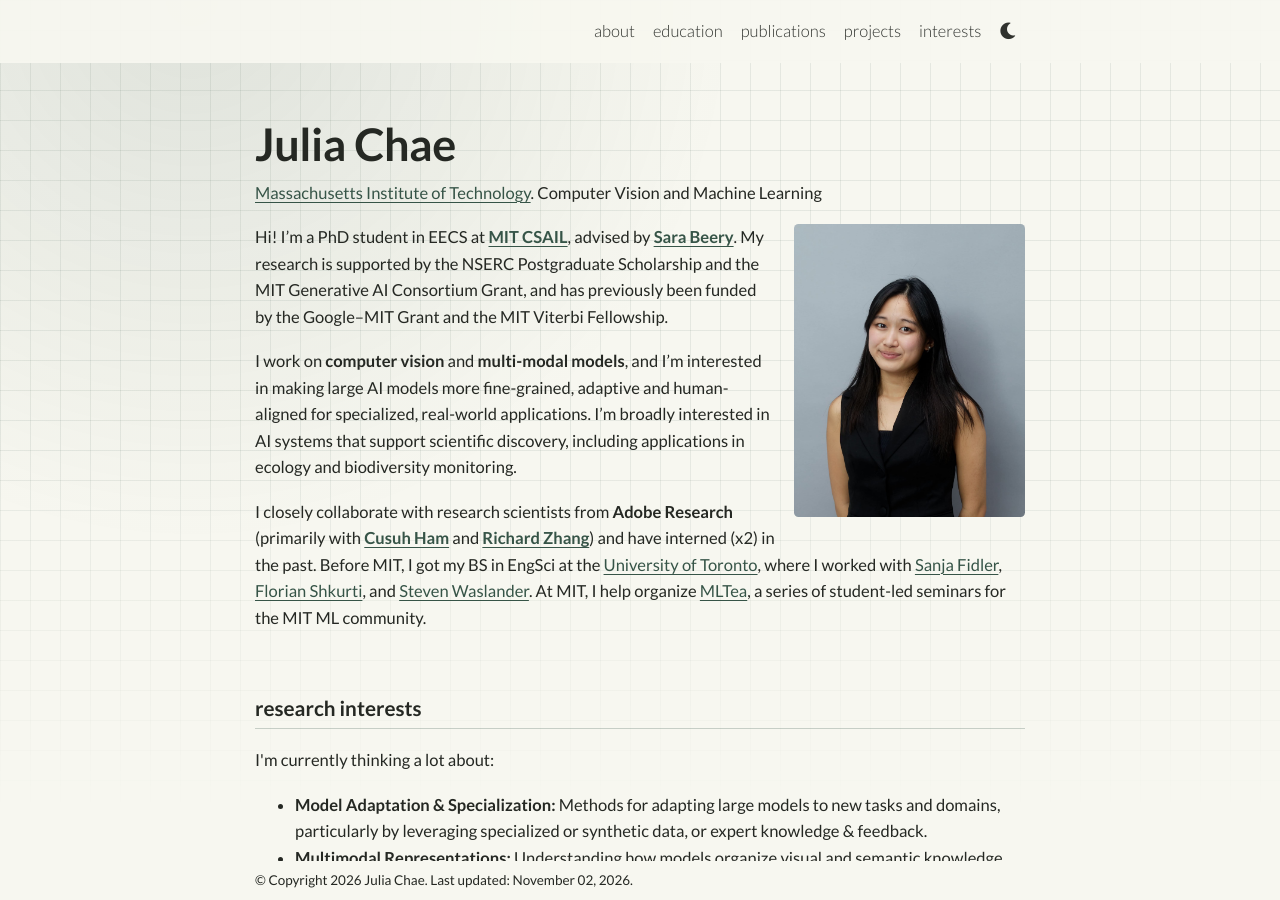
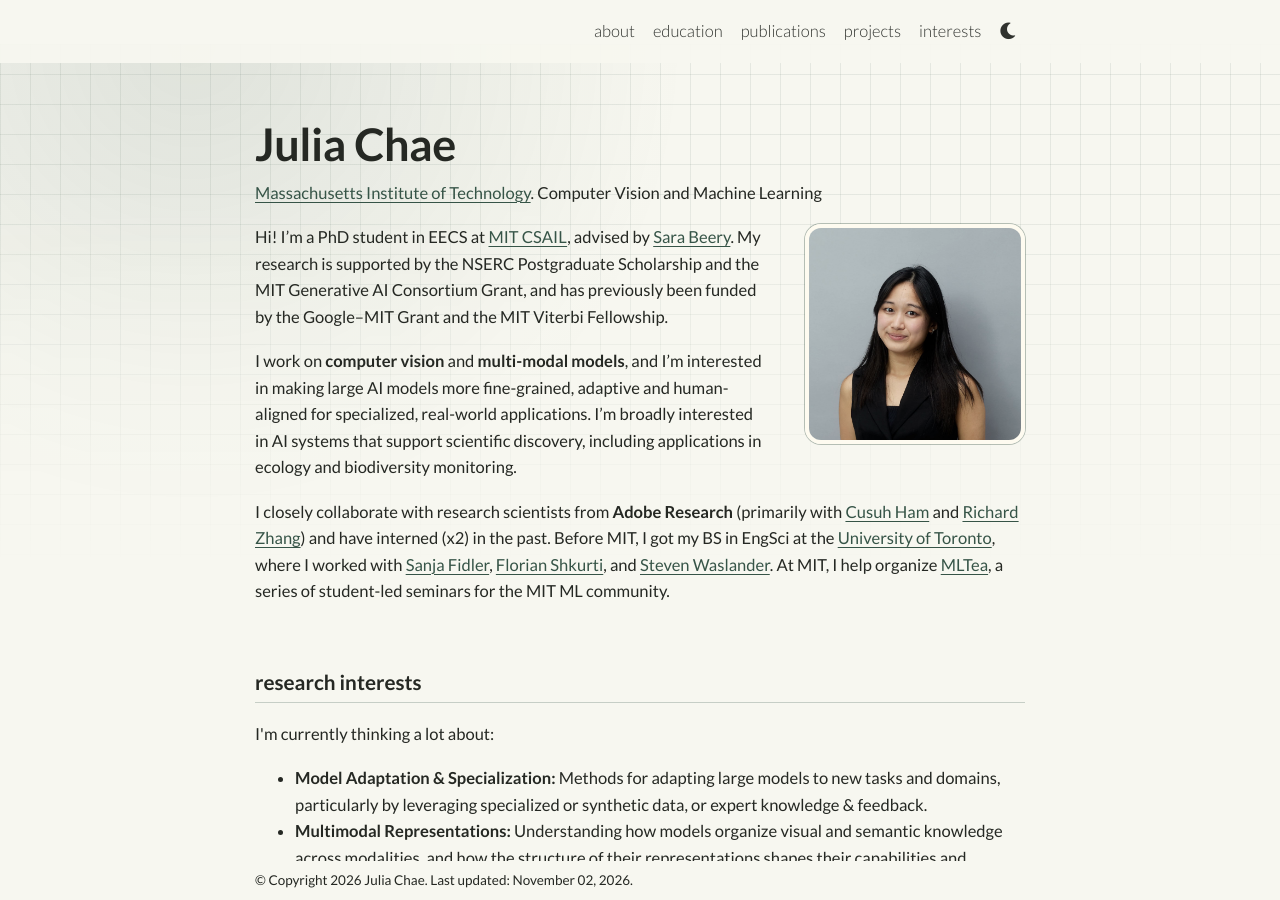
Before and after one commit to JuliaChae/JuliaChae.github.io, a Jekyll site: the page built from _pages/about.md, in a window 1280 px wide and 900 px high. Built offline with Jekyll 4.4.1, drawn with Linux system fonts in a browser that asks for light colours; full-size pictures stand in for the smaller copies a plugin makes; comment, search, counter and statistics services are not loaded; a style sheet for code colours, icons or effects is not loaded.

Commit message:
stage 1c: headshot + link cleanup

```diff
--- a/_sass/_styling.scss
+++ b/_sass/_styling.scss
@@ -85,15 +85,33 @@ body a, body table.table a {
 body:has(#about) {
   position: relative;
   isolation: isolate;
+  overflow-x: clip;
+}
+
+// Anchor the fade to the actual bio height so it ends before research interests.
+#about > article > .clearfix {
+  position: relative;
+
+  a, a:hover, a:focus-visible {
+    color: var(--accent);
+    font-weight: 400;
+    text-decoration: underline;
+    text-decoration-thickness: 1px;
+    text-underline-offset: .18em;
+
+    strong, b, span {
+      font-weight: 400;
+    }
+  }
 
   &::before {
     content: "";
     position: absolute;
-    top: 0;
-    left: 0;
-    width: 100%;
-    height: 90vh;
-    max-height: 50rem;
+    top: -10rem;
+    bottom: 0;
+    left: 50%;
+    width: 100vw;
+    transform: translateX(-50%);
     z-index: -1;
     pointer-events: none;
     background-image:
@@ -102,8 +120,8 @@ body:has(#about) {
       linear-gradient(90deg, var(--grid) 1px, transparent 1px);
     background-size: 100% 100%, 30px 30px, 30px 30px;
     // Any opaque palette color provides the same alpha mask as black.
-    -webkit-mask-image: linear-gradient(180deg, var(--ink) 55%, transparent 100%);
-    mask-image: linear-gradient(180deg, var(--ink) 55%, transparent 100%);
+    -webkit-mask-image: linear-gradient(180deg, var(--ink) 25%, transparent 90%);
+    mask-image: linear-gradient(180deg, var(--ink) 25%, transparent 90%);
   }
 }
 
@@ -115,6 +133,28 @@ body:has(#about) {
 .profile img, .z-depth-1 {
   border: 0 !important;
   box-shadow: none !important;
+}
+
+#about .profile {
+  width: 220px;
+  margin: 0 0 1rem 2rem;
+
+  figure {
+    margin: 0;
+  }
+
+  img:not(.rounded-circle) {
+    display: block;
+    box-sizing: border-box;
+    width: 220px;
+    height: 220px;
+    object-fit: cover;
+    object-position: center 20%;
+    border-radius: 16px !important;
+    border: 4px solid var(--bg) !important;
+    box-shadow: 0 0 0 1px rgba(var(--accent-rgb), .35) !important;
+    filter: saturate(.95) sepia(.08);
+  }
 }
 
 .card, .card-header, .card-footer {
@@ -151,6 +191,21 @@ hr {
 }
 
 @media (max-width: 575.98px) {
+  #about .profile {
+    float: none !important;
+    width: 160px;
+    margin: 0 auto 2rem;
+
+    img:not(.rounded-circle) {
+      width: 160px;
+      height: 160px;
+    }
+  }
+
+  #about > article > .clearfix::before {
+    top: calc(-160px - 12rem);
+  }
+
   #publications table, #projects table {
     td:first-child {
       width: 112px !important;
--- a/_sass/_themes.scss
+++ b/_sass/_themes.scss
@@ -2,6 +2,7 @@
   --bg: #F7F7F0;
   --ink: #252823;
   --accent: #365447;
+  --accent-rgb: 54, 84, 71;
   --accent-soft: rgba(54, 84, 71, .25);
   --grid: rgba(54, 84, 71, .09);
   --wash: rgba(54, 84, 71, .12);
@@ -38,8 +39,9 @@ html[data-theme="dark"] {
   --bg: #1D231F;
   --ink: #E7EAE1;
   --accent: #A9CBB5;
+  --accent-rgb: 169, 203, 181;
   --accent-soft: rgba(169, 203, 181, .25);
-  --grid: rgba(169, 203, 181, .07);
+  --grid: rgba(169, 203, 181, .0455);
   --wash: rgba(169, 203, 181, .10);
   color-scheme: dark;
 
```
